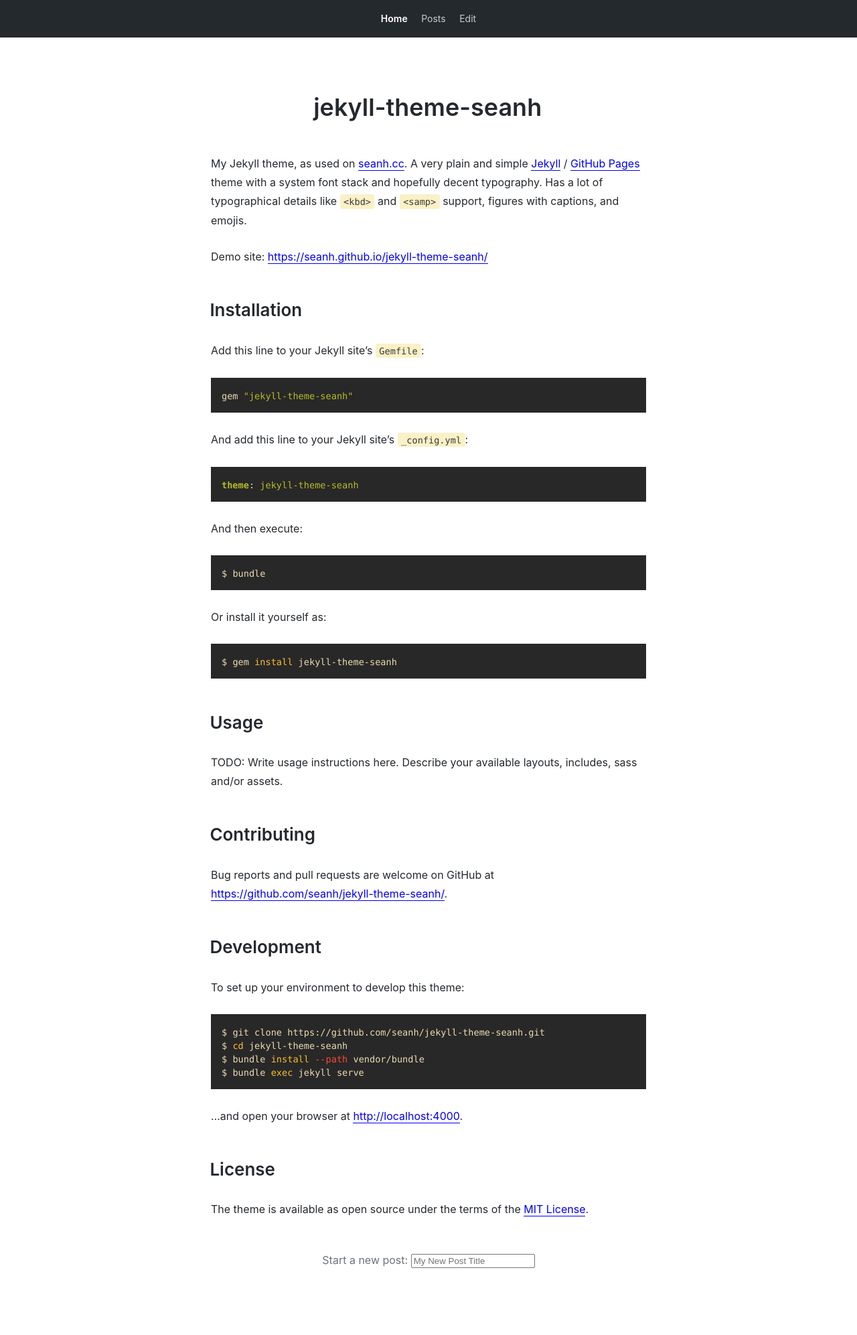
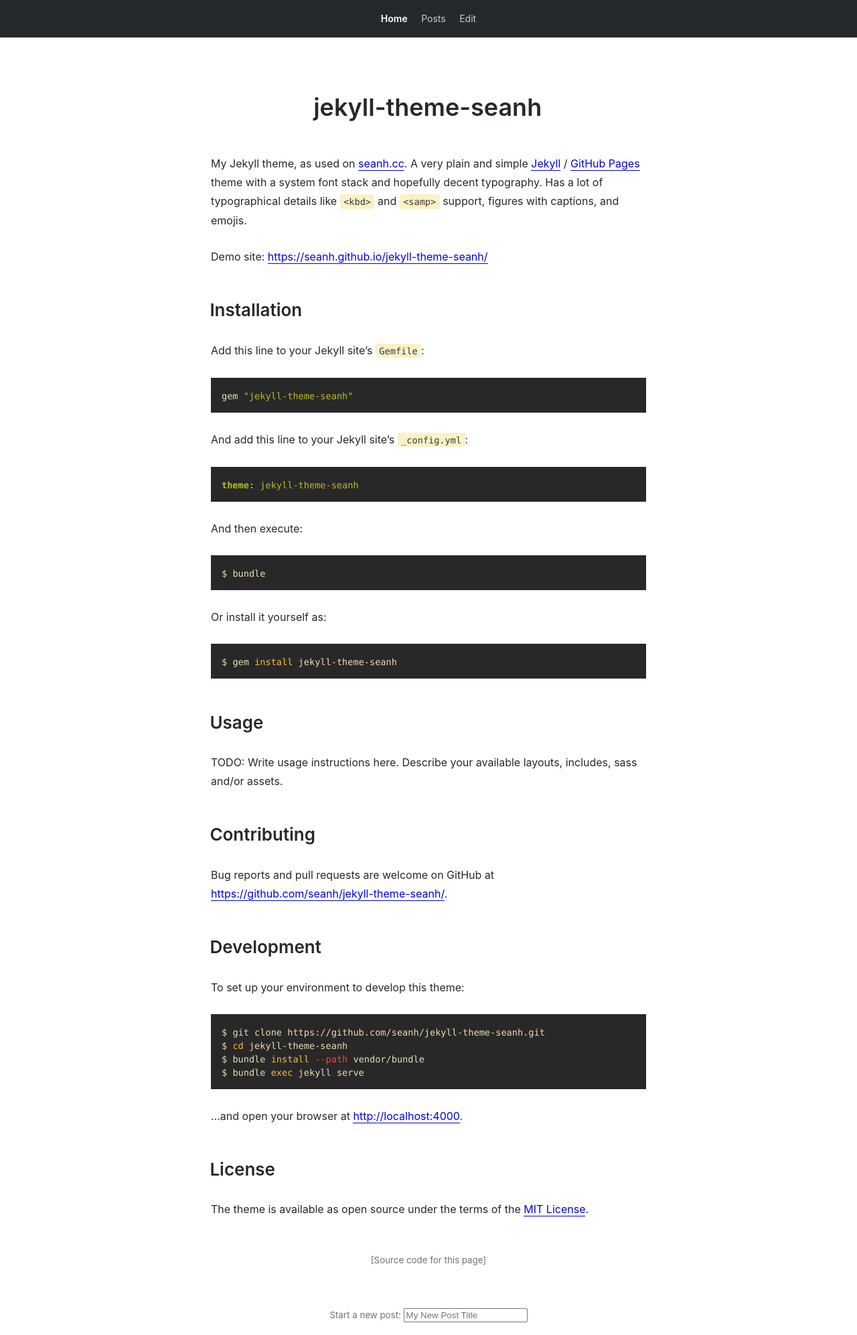
Before and after one commit to seanh/jekyll-theme-oatcake, a Jekyll site: the page built from README.md, in a window 1280 px wide. Shown: the whole page at 67% size. Built offline with Jekyll 4.4.1, drawn with Linux system fonts in a browser that asks for light colours; our own code applies the rules of GitHub Pages for plain Markdown files; before the commit the page ends 1911 px from its top, so only the background shows below that.

Commit message:
Add source code links

```diff
--- a/_layouts/default.html
+++ b/_layouts/default.html
@@ -28,10 +28,15 @@
     </header>
     {% include anchor_headings.html html=content anchorBody="§" beforeHeading=true anchorClass="anchor" %}
 
-    <div class="new-post">
-      <label for="new-post">Start a new post:</label>
-      <input id="new-post" class="js-new-post" type="text" spellcheck="true" placeholder="My New Post Title" onchange="doNewPost()">
-    </div>
+    <footer class="site-footer">
+      <a href="https://raw.githubusercontent.com/{{ site.github.repository_nwo }}/master/{{ page.path }}">[Source code for this page]</a>
+
+      <div style="margin-top: 4em;">
+        <label for="new-post">Start a new post:</label>
+        <input id="new-post" class="js-new-post" type="text" spellcheck="true" placeholder="My New Post Title" onchange="doNewPost()">
+      </div>
+    </footer>
+
     <script>
       function doNewPost() {
         const inputEl = document.querySelector('.js-new-post');
--- a/assets/css/seanh.css
+++ b/assets/css/seanh.css
@@ -531,16 +531,25 @@ var {
   font-style: italic;
 }
 
-.new-post {
-  text-align: center;
-  margin-top: 3rem;
-  margin-bottom: 1rem;
-  color: var(--muted-color);
-}
-
 .content .posts-list {
   list-style-type: none;
 }
 .content .posts-list__item {
   margin-left: 0;
 }
+
+.site-footer {
+  text-align: center;
+  margin-top: 3rem;
+  margin-bottom: 1rem;
+  color: var(--muted-color);
+  font-size: smaller;
+  display: flex;
+  flex-direction: column;
+  align-items: center;
+}
+
+.site-footer a {
+  border-bottom: none;
+  color: inherit;
+}
```
